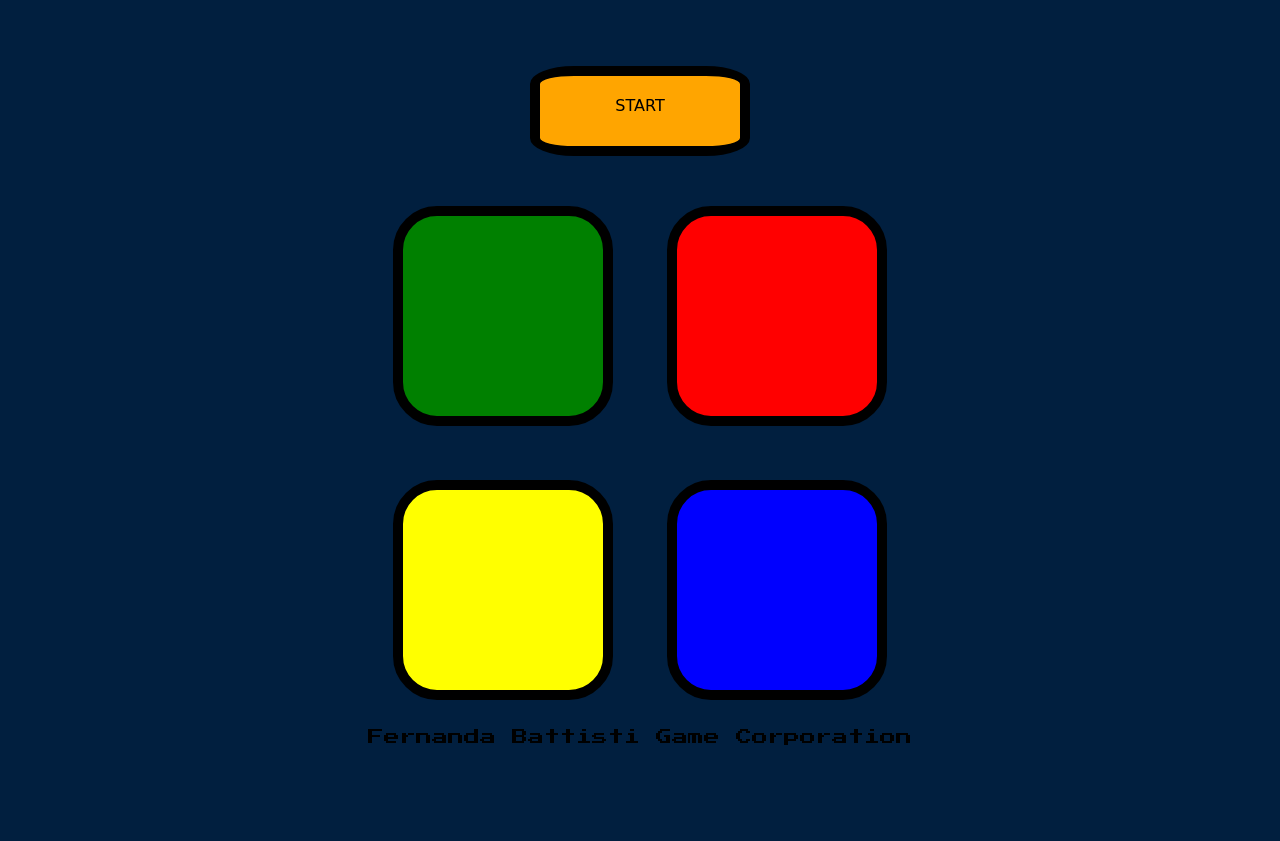
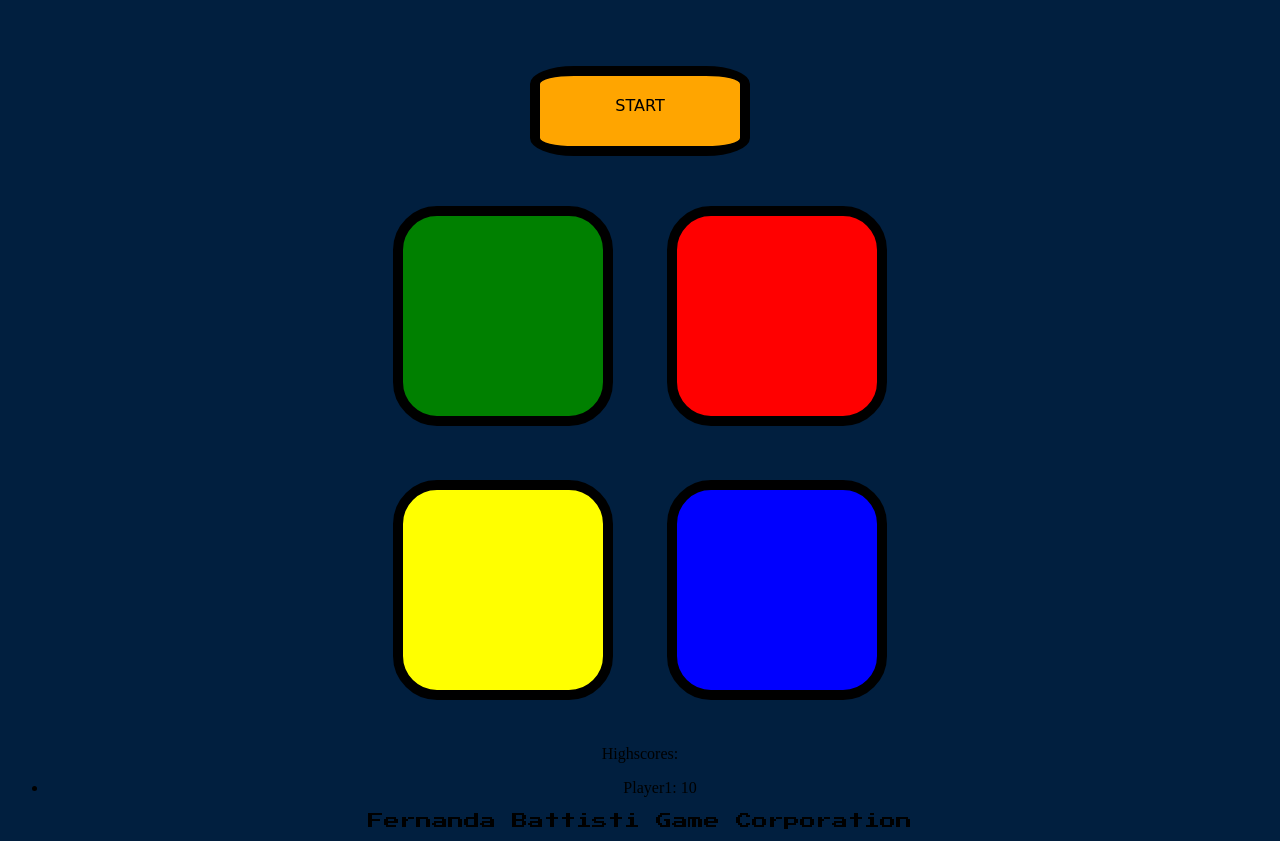
Before and after one commit to hermesmarcano/Simon-Game-1.0, a plain HTML site: page index.html in a window 1280 px wide. Shown: the part 181-1022 px from the top of the page. Before the commit the page ends 938 px from the top, so only its background shows below. Drawn offline with nearby package versions, Linux system fonts and the light colour scheme.

Commit message:
Adding Hiscores

```diff
--- a/game.js
+++ b/game.js
@@ -7,7 +7,18 @@ var userClickedPattern = []; //User Clicked pattern
 
 var started = false;
 var level = 0;
-
+//Highscores initialization
+var storedHighscores = localStorage.getItem('highscores');
+var highscores = storedHighscores ? JSON.parse(storedHighscores) : [];
+localStorage.setItem('highscores', JSON.stringify(highscores));
+var cookieValue = document.cookie.replace(/(?:(?:^|.*;\s*)highscores\s*=\s*([^;]*).*$)|^.*$/, "$1");
+if (cookieValue) {
+  highscores = JSON.parse(cookieValue);
+}
+console.log(highscores.length);
+console.log("started");
+if (highscores.length === 0) {highscores.push({ name: "Player1", score: 10 });}
+displayHighscores(highscores);
 
 //keyword detect
 $(document).keypress(function() {
@@ -72,7 +83,17 @@ console.log(userClickedPattern);
        }, 100);
 
       $('h1').text('Game Over, Press Any Key to Restart')
-
+      // Ask for player to input the name after updating the highscores array:
+      console.log("level:", level, " score: ", highscores[highscores.length - 1]);
+      if (level > highscores[highscores.length - 1].score) {
+      var playerName = prompt("Congratulations! Enter your name for the highscores:");
+      highscores.push({ name: playerName, score: level });
+      document.cookie = "highscores=" + JSON.stringify(highscores);
+      highscores.sort(function (a, b) {
+        return b.score - a.score;
+      });
+      }
+      displayHighscores();
     startOver();
 
 
@@ -116,9 +137,27 @@ function animatedPress(currentColour) {
        $('#'+currentColour).removeClass("pressed");
    }, 100);
 }
+
+function displayHighscores() {
+  var highscoresList = document.getElementById("highscores-list");
+
+  // Clear previous entries
+  highscoresList.innerHTML = "";
+
+  // The highscores list - populate and limit to 10 items
+  for (var i = 0; i < highscores.length; i++) {
+    var entry = highscores[i];
+    var listItem = document.createElement("li");
+    listItem.textContent = entry.name + ": " + entry.score;
+    highscoresList.appendChild(listItem);
+  }
+  if (highscores.length > 10) {
+    highscores = highscores.slice(0, 10);
+  }
+}
+
 //reset the vaalues to start again.
 function startOver() {
-
 
   level = 0;
   gamePattern = [];
--- a/index.html
+++ b/index.html
@@ -37,6 +37,9 @@ START
     </div>
 
   </div>
+
+  <p id="highscores-label">Highscores:</p>
+  <ul id="highscores-list"></ul>
   <h class="" id="company-title">Fernanda Battisti Game Corporation</h1>
 <script src="https://ajax.googleapis.com/ajax/libs/jquery/3.6.0/jquery.min.js"></script>
 <script src="game.js" charset="utf-8"></script>
```
